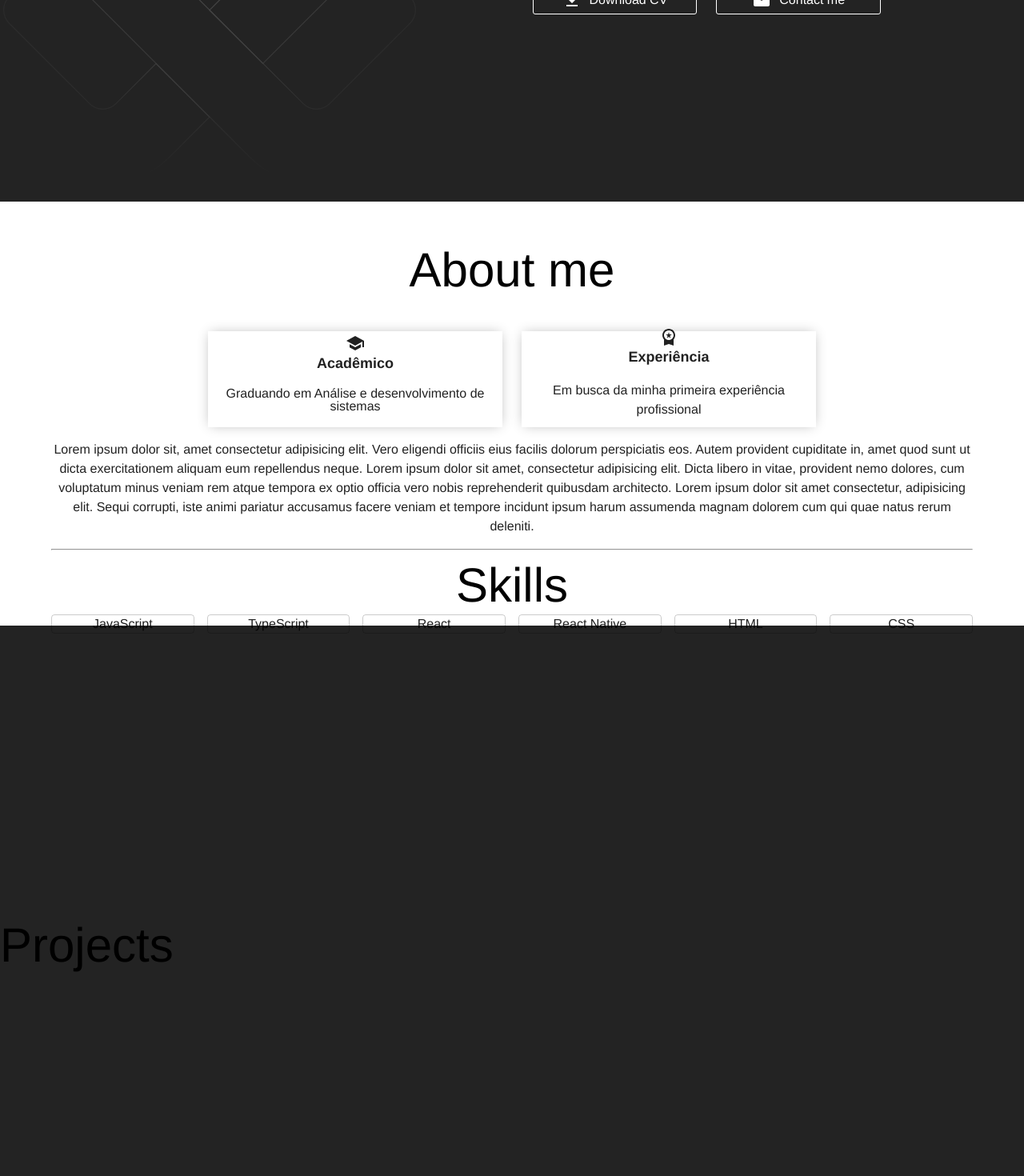
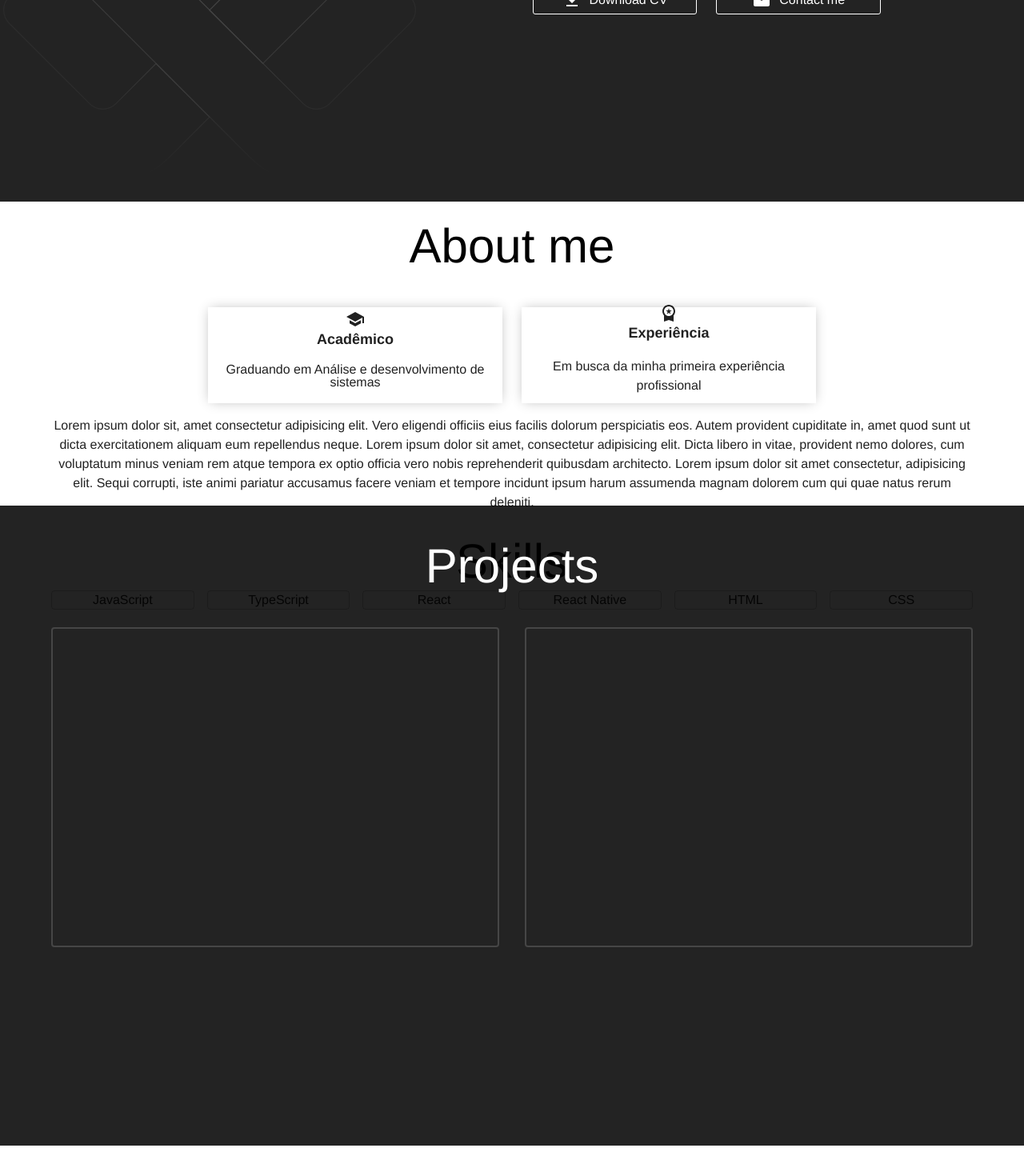
Before and after one commit to cal-oliveira/my-portfolio, a React (Vite) app: page / in a window 1280 px wide. Shown: the part 548-2018 px from the top of the page at 80% size. After the commit the page ends 1980 px from the top, so only its background shows below. Built offline with nearby package versions, Linux system fonts and the light colour scheme.

Commit message:
fix sizes

```diff
--- a/src/pages/Home/sections/About/About.tsx
+++ b/src/pages/Home/sections/About/About.tsx
@@ -5,8 +5,8 @@ import WorkspacePremiumIcon from '@mui/icons-material/WorkspacePremium';
 export function About(){
 
     const StyledAbout = styled("div")(()=>({
-        height: "60vh",
-        marginTop: "50px"
+        height: "45vh",
+        marginTop: "20px"
     }))
 
     const StyledBox = styled(Box)(()=>({
--- a/src/pages/Home/sections/Projects/Projects.tsx
+++ b/src/pages/Home/sections/Projects/Projects.tsx
@@ -1,30 +1,46 @@
-import { Box, Typography, styled } from "@mui/material"
+import { Box, Container, Grid, Typography, styled } from "@mui/material"
 
 export function Projects(){
 
     const StyledProject = styled("div")(({ theme })=>({
         backgroundColor: theme.palette.primary.main,
         height: "100vh",
-        display: "flex",
-        alignItems: "center"
+
     }))
 
     const StyledBox = styled(Box)(()=>({
-        boxShadow: "0px 0px 15px -3px rgba(0,0,0,0.3)",
-        height: "15vh",
+        border: "2px solid rgba(211,211,211,0.2)",
+        height: "50vh",
         width: "100%",
         display: "flex",
         alignItems: "center",
+
         justifyContent: "center",
         flexDirection: "column",
         textAlign: "center",
+        borderRadius: "4px"
     }))
 
     return(
         <>
             <StyledProject>
-              <Typography color={"black"} variant="h2" textAlign="center">Projects</Typography>
+                <Container>
+                  <Typography color={"white"} variant="h2" textAlign="center" padding={5}>Projects</Typography>
 
+                  <Grid container spacing={4}>
+                    <Grid item md={6}>
+                        <StyledBox>
+
+                        </StyledBox>
+                    </Grid>
+
+                    <Grid item md={6}>
+                        <StyledBox>
+
+                        </StyledBox>
+                    </Grid>
+                  </Grid>
+                </Container>
             </StyledProject>
         </>
     )
```
